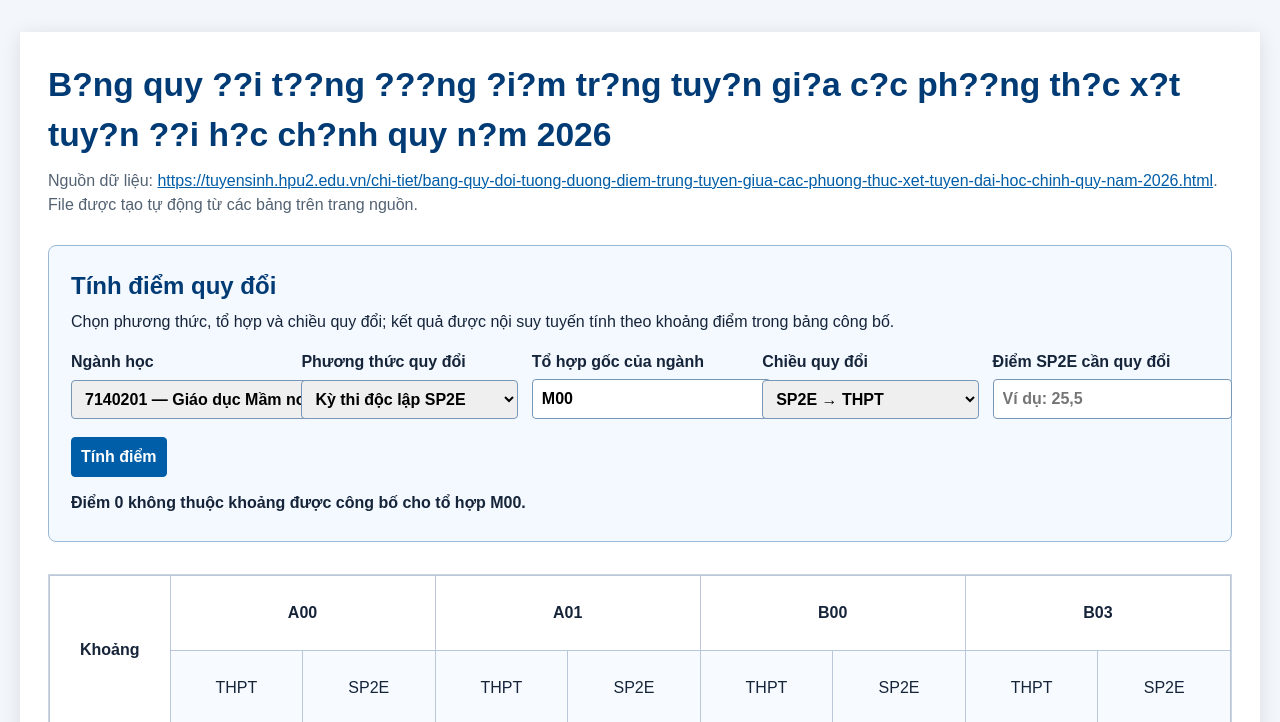
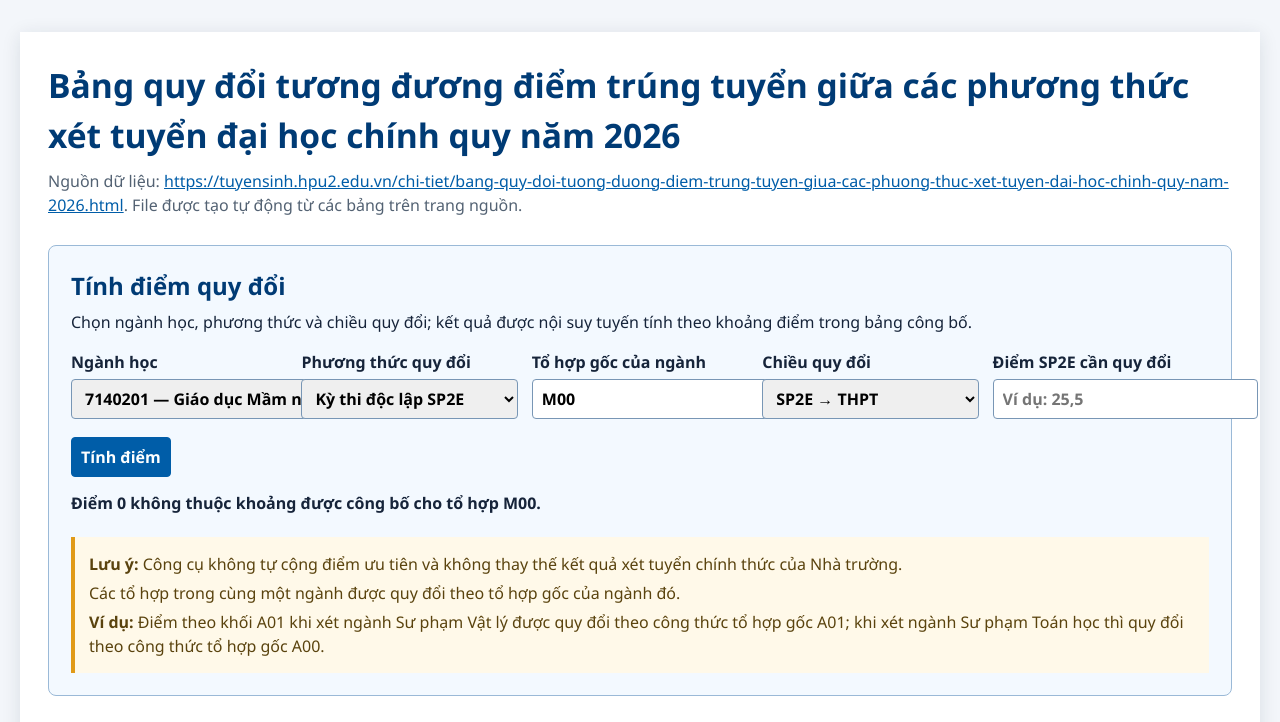
Before and after one commit to pi1994/hpu2-converter, a plain HTML site: page index.html in a window 1280 px wide. Both pictures are taken after a click on the button "Tính điểm". Shown: the top 722 px of the page. Drawn offline with Linux system fonts and the light colour scheme.

Commit message:
Add files via upload

```diff
--- a/index.html
+++ b/index.html
@@ -3,11 +3,11 @@
 <head>
   <meta charset="utf-8">
   <meta name="viewport" content="width=device-width, initial-scale=1">
-  <title>B?ng quy ??i t??ng ???ng ?i?m tr?ng tuy?n gi?a c?c ph??ng th?c x?t tuy?n ??i h?c ch?nh quy n?m 2026</title>
+  <title>Bảng quy đổi tương đương điểm trúng tuyển giữa các phương thức xét tuyển đại học chính quy năm 2026</title>
   <style>
     :root { color-scheme: light; }
     * { box-sizing: border-box; }
-    body { margin: 0; background: #f3f6fa; color: #16243a; font: 16px/1.5 Arial, sans-serif; }
+    body { margin: 0; background: #f3f6fa; color: #16243a; font: 16px/1.5 "Segoe UI", "Noto Sans", Arial, sans-serif; }
     main { max-width: 1240px; margin: 32px auto; padding: 28px; background: #fff; box-shadow: 0 3px 18px #13233a1c; }
     h1 { margin: 0 0 8px; color: #003b75; font-size: clamp(1.45rem, 3vw, 2.1rem); }
     h2 { color: #003b75; }
@@ -26,16 +26,19 @@
     select, input, button { min-height: 38px; padding: 7px 9px; border: 1px solid #7896b5; border-radius: 4px; font: inherit; }
     button { margin-top: 18px; color: #fff; background: #005da8; border-color: #005da8; cursor: pointer; font-weight: 700; }
     output { display: block; min-height: 28px; margin-top: 14px; font-weight: 700; }
+    .formula { display: block; margin-top: 5px; color: #314d6c; font-weight: 400; }
+    .notes { margin-top: 18px; padding: 10px 14px; border-left: 4px solid #e09a18; background: #fff9e9; color: #5a430e; }
+    .notes p { margin: 5px 0; }
     @media print { body { background: #fff; } main { margin: 0; max-width: none; box-shadow: none; } }
   </style>
 </head>
 <body>
   <main>
-    <h1>B?ng quy ??i t??ng ???ng ?i?m tr?ng tuy?n gi?a c?c ph??ng th?c x?t tuy?n ??i h?c ch?nh quy n?m 2026</h1>
+    <h1>Bảng quy đổi tương đương điểm trúng tuyển giữa các phương thức xét tuyển đại học chính quy năm 2026</h1>
     <p class="source">Nguồn dữ liệu: <a href="https://tuyensinh.hpu2.edu.vn/chi-tiet/bang-quy-doi-tuong-duong-diem-trung-tuyen-giua-cac-phuong-thuc-xet-tuyen-dai-hoc-chinh-quy-nam-2026.html">https://tuyensinh.hpu2.edu.vn/chi-tiet/bang-quy-doi-tuong-duong-diem-trung-tuyen-giua-cac-phuong-thuc-xet-tuyen-dai-hoc-chinh-quy-nam-2026.html</a>. File được tạo tự động từ các bảng trên trang nguồn.</p>
     <section class="calculator" aria-labelledby="calc-title">
       <h2 id="calc-title">Tính điểm quy đổi</h2>
-      <p>Chọn phương thức, tổ hợp và chiều quy đổi; kết quả được nội suy tuyến tính theo khoảng điểm trong bảng công bố.</p>
+      <p>Chọn ngành học, phương thức và chiều quy đổi; kết quả được nội suy tuyến tính theo khoảng điểm trong bảng công bố.</p>
       <div class="calc-grid">
         <label>Ngành học<select id="program"></select></label>
         <label>Phương thức quy đổi<select id="method"></select></label>
@@ -45,6 +48,11 @@
       </div>
       <button id="calculate" type="button">Tính điểm</button>
       <output id="result" aria-live="polite"></output>
+      <div class="notes">
+        <p><strong>Lưu ý:</strong> Công cụ không tự cộng điểm ưu tiên và không thay thế kết quả xét tuyển chính thức của Nhà trường.</p>
+        <p>Các tổ hợp trong cùng một ngành được quy đổi theo tổ hợp gốc của ngành đó.</p>
+        <p><strong>Ví dụ:</strong> Điểm theo khối A01 khi xét ngành Sư phạm Vật lý được quy đổi theo công thức tổ hợp gốc A01; khi xét ngành Sư phạm Toán học thì quy đổi theo công thức tổ hợp gốc A00.</p>
+      </div>
     </section>
     <section class="table-wrap"><table align="center" border="1" style="width:100%;" width="100%">
 
@@ -2450,7 +2458,11 @@
       if (!row) { result.textContent = `Điểm ${value} không thuộc khoảng được công bố cho tổ hợp ${combination.value}.`; return; }
       const [a, b, c, d] = row; const reverse = direction.value.startsWith(method.value);
       const converted = reverse ? a + (value - c) * (b - a) / (d - c) : c + (value - a) * (d - c) / (b - a);
-      result.textContent = `Kết quả: ${converted.toFixed(2).replace('.', ',')} điểm ${reverse ? 'THPT' : method.value} (tổ hợp ${combination.value}).`;
+      const target = reverse ? 'THPT' : method.value;
+      const formula = reverse
+        ? `THPT = ${a} + (${value} − ${c}) × (${b} − ${a}) / (${d} − ${c})`
+        : `${method.value} = ${c} + (${value} − ${a}) × (${d} − ${c}) / (${b} − ${a})`;
+      result.innerHTML = `Kết quả: ${converted.toFixed(2).replace('.', ',')} điểm ${target} (tổ hợp ${combination.value}).<span class="formula">Công thức: ${formula} = ${converted.toFixed(2).replace('.', ',')}</span>`;
     });
     refresh();
   </script>
```
